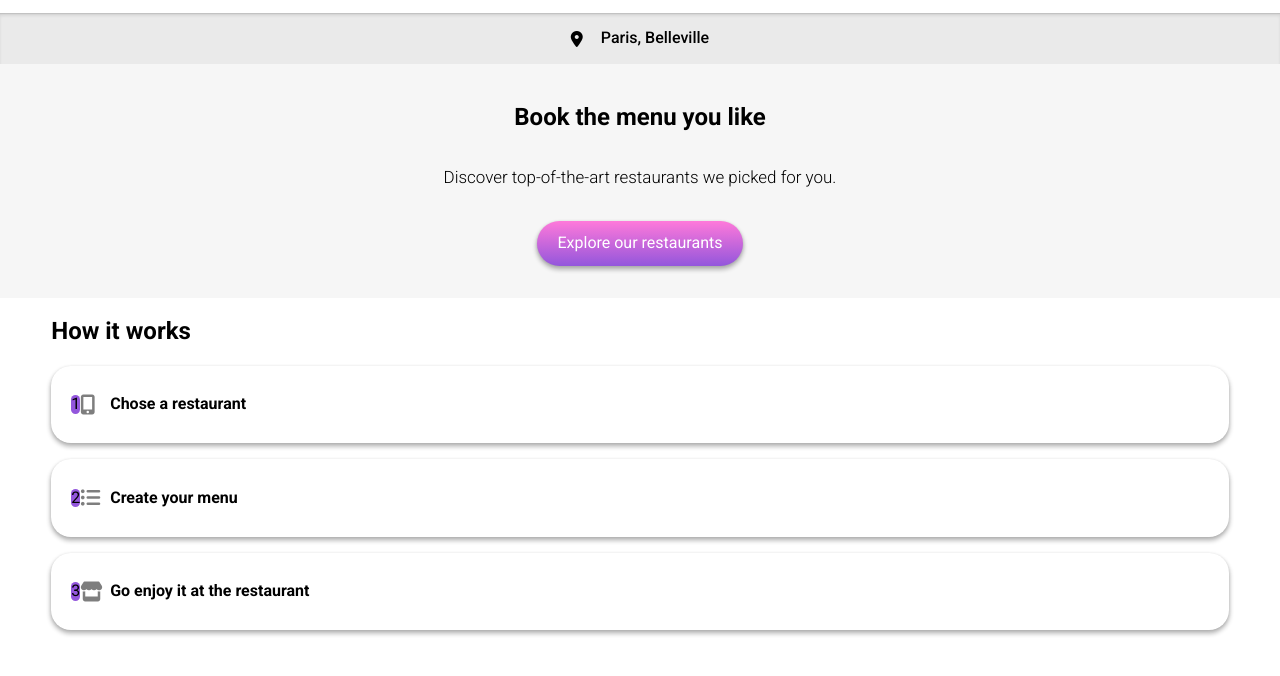
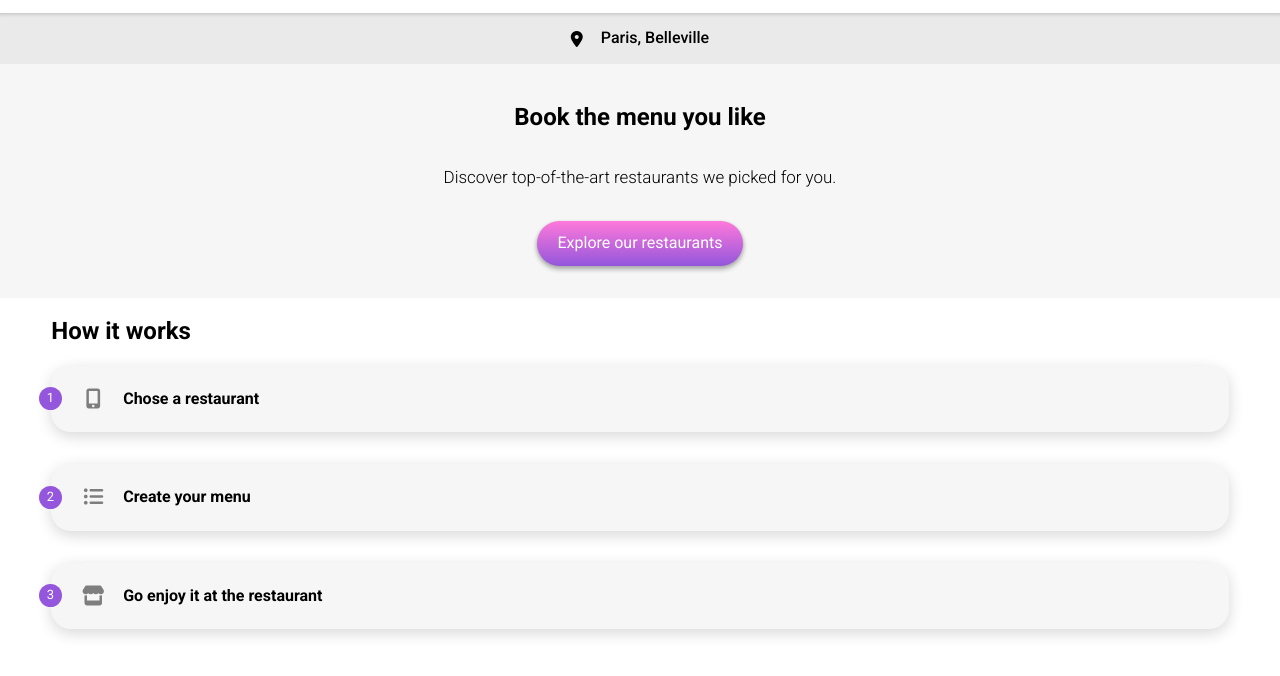
Before and after one commit to Ronen-EDH/P3, a plain HTML site: page index.html in a window 1280 px wide. Shown: the part 122-798 px from the top of the page. Drawn offline with Linux system fonts and the light colour scheme; a web font is replaced by a local one.

Commit message:
Worked on the layout of the guide section

```diff
--- a/styles.scss
+++ b/styles.scss
@@ -58,7 +58,7 @@ header {
     grid-template-columns: 1fr 30px auto 1fr;
     align-items: center;
     background-color: $color-background-location;
-    box-shadow: 0 2px 2px -2px inset rgb(0 0 0 / 40%), 0 3px 3px inset rgb(0 0 0 / 8%);
+    box-shadow: 0 5px 4px -4px inset rgb(0 0 0 / 20%);
     // z-index: -1;
     &-icon {
       grid-column-start: 2;
@@ -93,20 +93,29 @@ header {
   }
   &__item {
     display: grid;
-    grid-template-columns: auto 30px 1fr;
+    grid-template-columns: 60px 1fr;
     align-items: center;
     justify-content: space-evenly;
     border-radius: 20px;
-    padding: 0.85rem 1.25rem 0.85rem 1.25rem;
-    margin-bottom: 1rem;
-    box-shadow: 0 1px 3px rgb(0 0 0 / 12%), 0 3px 4px 1px rgb(0 0 0 / 24%);
+    padding: 0.5rem 1.25rem 0.5rem 0.75rem;
+    margin-bottom: 2rem;
+    background-color: #f6f6f6;
+    position: relative;
+    box-shadow: 0 4px 15px rgb(0 0 0 / 16%);
     &-order {
       background-color: $color-primary;
-    border-radius: 50px;
+      border-radius: 50px;
+      padding: 0.31em 0.59em;
+      position: absolute;
+      left: -12px;
+      color: white;
+      font-size: 0.81rem;
+
     }
     &-icon {
       font-size: 1.25rem;
       color: #7e7e7e;
+      justify-self: center;
     }
     > p {
       font-weight: 600;
```
Also changed, not shown: css/styles.css, 1 other file.
